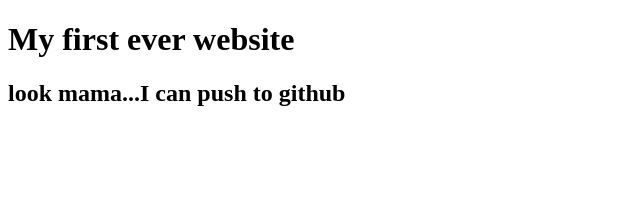
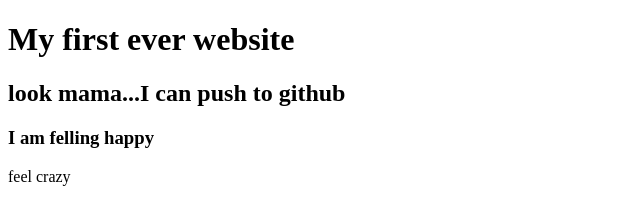
Before and after one commit to mahbub1122019/my-first-website, a plain HTML site: page index.html in a window 1280 px wide. Shown: the whole page, without its empty margins (0-640 px from the left). Drawn offline with Linux system fonts and the light colour scheme.

Commit message:
feelling crazy

```diff
--- a/index.html
+++ b/index.html
@@ -12,6 +12,8 @@
 <h2>
     look mama...I can push to github
 </h2>
+<h3> I am felling happy</h3>
+<p>feel crazy</p>
 
 </body>
 </html>
```
